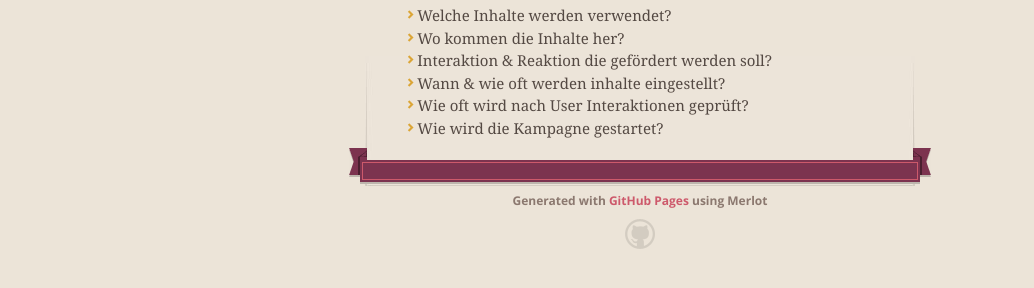
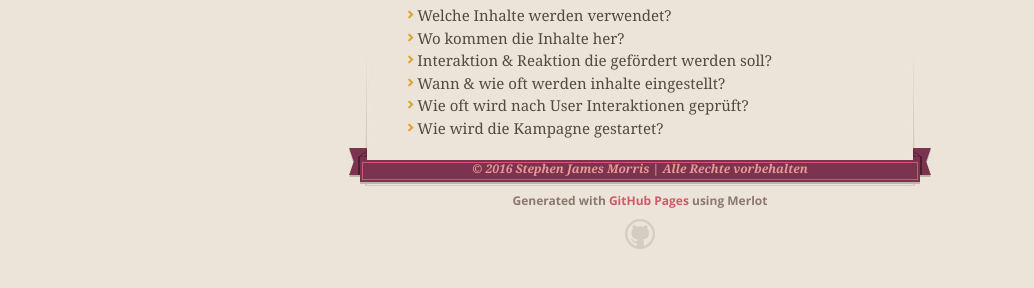
Before and after one commit to some1dark/Web-Business-Management-Diploma, a plain HTML site: page index.html in a window 1280 px wide. Shown: the part 592-880 px from the top of the page, without its empty margins (0-1034 px from the left). Drawn offline with nearby package versions, Linux system fonts and the light colour scheme.

Commit message:
Update index.html

```diff
--- a/index.html
+++ b/index.html
@@ -76,7 +76,7 @@
       <footer>
         <span class="ribbon-outer">
           <span class="ribbon-inner">
-            <p><br></p>
+            <p>&copy; 2016 Stephen James Morris | Alle Rechte vorbehalten</p>
           </span>
           <span class="left-tail"></span>
           <span class="right-tail"></span>
```
